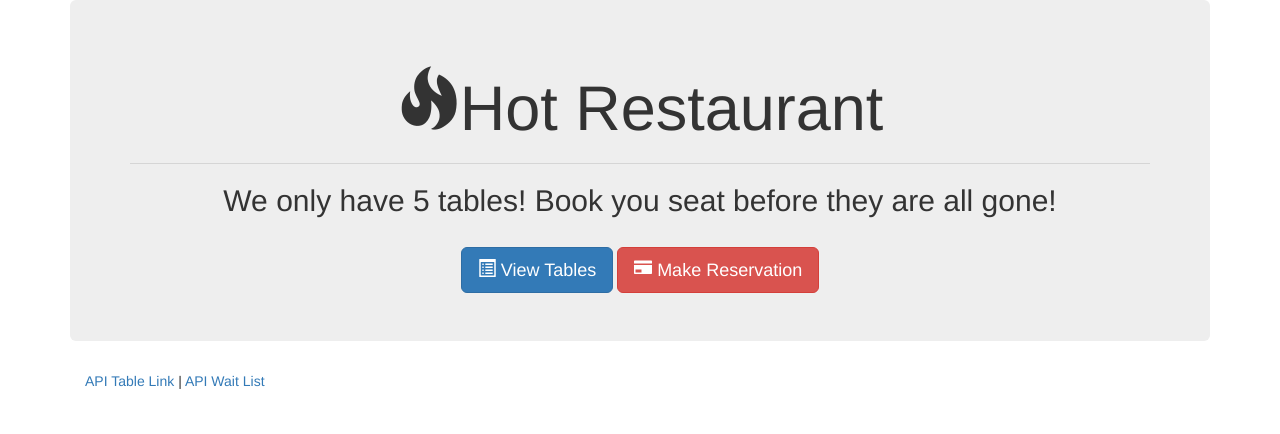
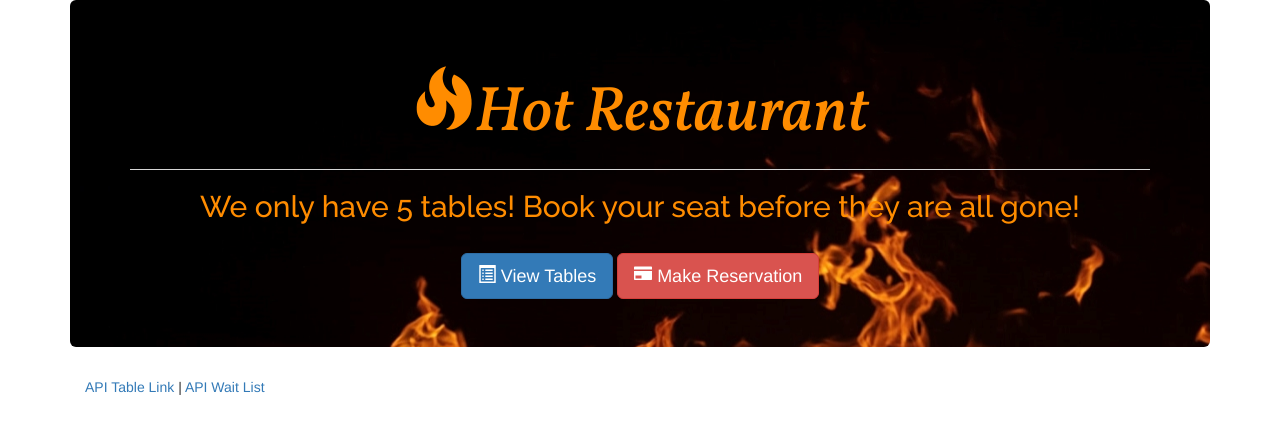
Before and after one commit to JonPointer/Restaurant-Reservations, a website: page index.html in a window 1280 px wide. Drawn offline with nearby package versions, Linux system fonts and the light colour scheme.

Commit message:
updated changes

```diff
--- a/index.html
+++ b/index.html
@@ -7,18 +7,25 @@
     <!-- bootstrap and jquery-->
     <link rel="stylesheet" href="https://maxcdn.bootstrapcdn.com/bootstrap/3.3.6/css/bootstrap.min.css"
         integrity="sha384-1q8mTJOASx8j1Au+a5WDVnPi2lkFfwwEAa8hDDdjZlpLegxhjVME1fgjWPGmkzs7" crossorigin="anonymous">
+    <link rel="stylesheet" href="style.css">
     <script src="https://code.jquery.com/jquery.js"></script>
     <script src="https://maxcdn.bootstrapcdn.com/bootstrap/3.3.6/js/bootstrap.min.js"
         integrity="sha384-0mSbJDEHialfmuBBQP6A4Qrprq5OVfW37PRR3j5ELqxss1yVqOtnepnHVP9aJ7xS"
         crossorigin="anonymous"></script>
+    <link rel="preconnect" href="https://fonts.gstatic.com">
+    <link href="https://fonts.googleapis.com/css2?family=Raleway:wght@500&family=Vollkorn:ital,wght@1,500&display=swap"
+        rel="stylesheet">
+
 </head>
 
 <body>
     <div class="container">
-        <div class="jumbotron text-center">
-            <h1 class="text-center"><span class="glyphicon glyphicon-fire"></span>Hot Restaurant</h1>
+        <div class="jumbotron text-center" ;>
+            <h1 class="text-center" style="font-family: 'Vollkorn', serif;
+            color: darkorange; "><span class="glyphicon glyphicon-fire"></span>Hot Restaurant</h1>
             <hr>
-            <h2>We only have 5 tables! Book you seat before they are all gone!</h2>
+            <h2 style="font-family: 'Raleway', sans-serif;">We only have 5 tables! Book your seat before they are all
+                gone!</h2>
             <br>
             <a href="/view">
                 <button class="btn btn-primary btn-lg" id="tables">
--- /dev/null
+++ b/style.css
@@ -0,0 +1,14 @@
+/* style="background-image: url(Images/fire.jpg); color: darkorange" */
+
+.jumbotron {
+    background-image: url('Images/fire.jpg');
+};
+
+.jumbotron h1 {
+    font-family: 'Vollkorn', serif;
+    color: darkorange;
+}
+h2 {
+    color: darkorange;
+    font-family: 'Raleway', sans-serif;
+}
```
Also changed, not shown: make.html (+1 -0 lines), view.html (+1 -20 lines), Images/fire.jpg (added).
